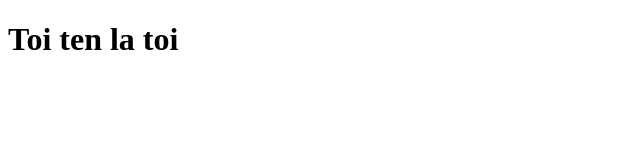
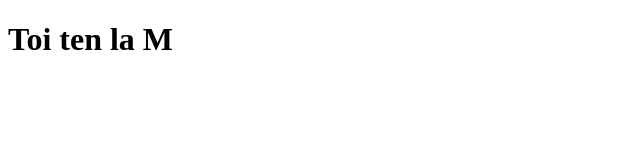
Before and after one commit to poodlelongthang/Test, a plain HTML site: page feature/oiminh.html in a window 1280 px wide. Shown: the full height of the page, 0-640 px from the left. Drawn offline with Linux system fonts and the light colour scheme.

Commit message:
testconflict2

```diff
--- a/feature/oiminh.html
+++ b/feature/oiminh.html
@@ -6,6 +6,6 @@
     <title>Document</title>
 </head>
 <body>
-    <h1>Toi ten la toi</h1>
+    <h1>Toi ten la M</h1>
 </body>
 </html>
```
